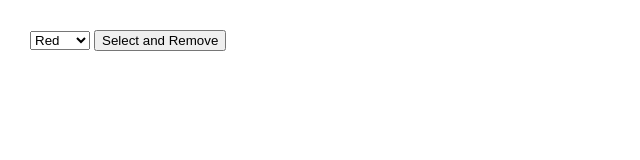
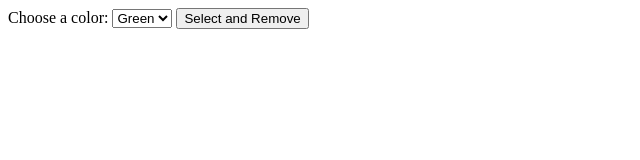
Before and after one commit to acciojob/remove-items-shameem-ahmad7, a website: page main.html in a window 1280 px wide. Both pictures are taken after a click on the button "Select and Remove". Shown: the whole page, without its empty margins (0-640 px from the left). Drawn offline with Linux system fonts and the light colour scheme.

Commit message:
created a submission

```diff
--- a/main.html
+++ b/main.html
@@ -1,27 +1,21 @@
 <!DOCTYPE html>
-<html>
-	<head>
-		<style type="text/css">
-			body {margin: 30px;}
-		</style>
-		<meta charset=utf-8 />
-		<title>Remove items from a dropdown list</title>
-	</head>
+<html lang="en">
+<head>
+    <meta charset="UTF-8">
+    <meta name="viewport" content="width=device-width, initial-scale=1.0">
+    <title>Remove Color from Dropdown</title>
+</head>
+<body>
 
-	<body>
-		<form>
-			<select id="colorSelect">
-				<option>Red</option>
-				<option>Green</option>
-				<option>White</option>
-				<option>Black</option>
-			</select>
-			<input type="button" value="Select and Remove">
-		</form>
+    <label for="colorSelect">Choose a color:</label>
+    <select id="colorSelect">
+        <option value="red">Red</option>
+        <option value="green">Green</option>
+        <option value="white">White</option>
+        <option value="black">Black</option>
+    </select>
+    <input type="button" value="Select and Remove" id="removeButton">
 
-		<script type="text/javascript" src="./script.js">
-		</script>
-
-	</body>
-
+    <script src="script.js"></script>
+</body>
 </html>
--- a/script.js
+++ b/script.js
@@ -1 +1,9 @@
-//your JS code here. If required.
+document.getElementById('removeButton').addEventListener('click', function() {
+    const colorSelect = document.getElementById('colorSelect');
+    const selectedOption = colorSelect.options[colorSelect.selectedIndex];
+
+    // Remove the selected option
+    if (selectedOption) {
+        colorSelect.removeChild(selectedOption);
+    }
+});
```
